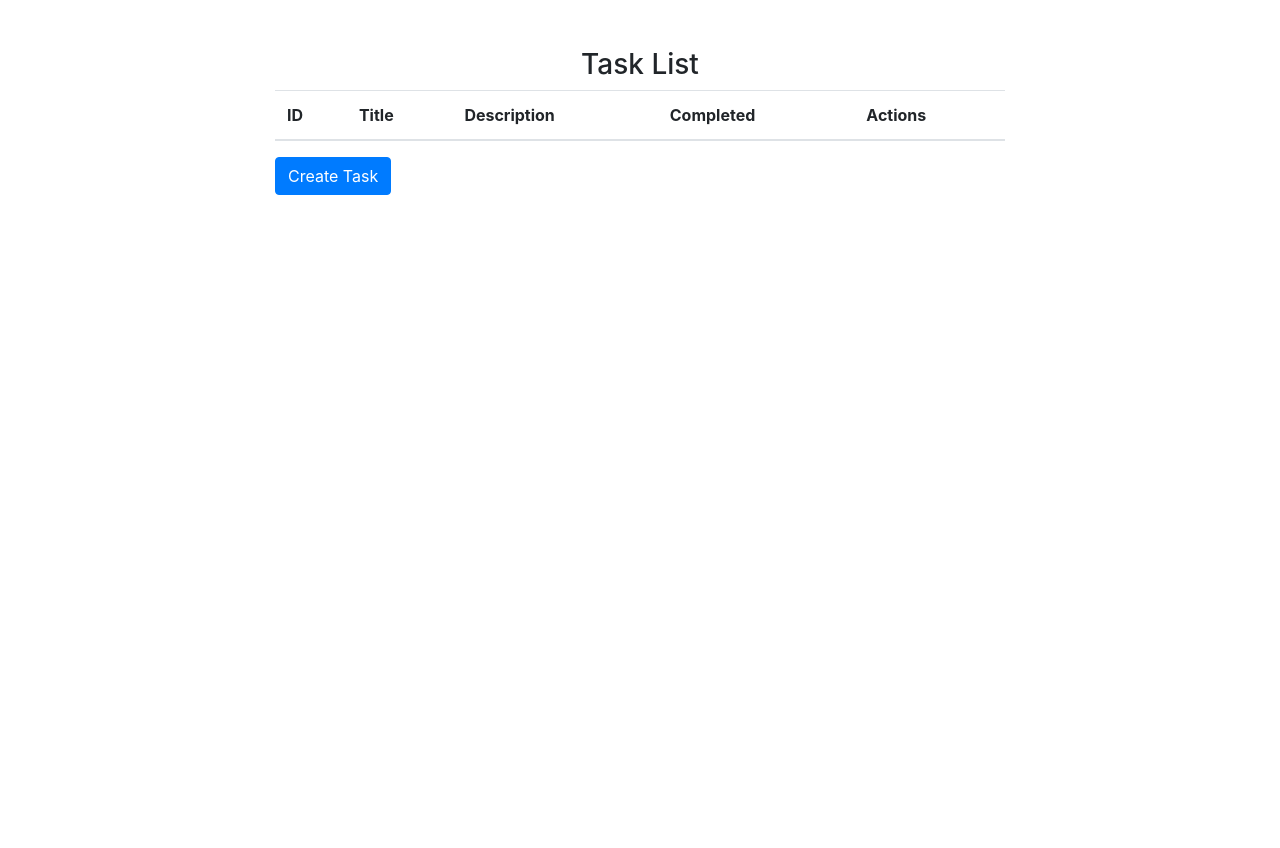
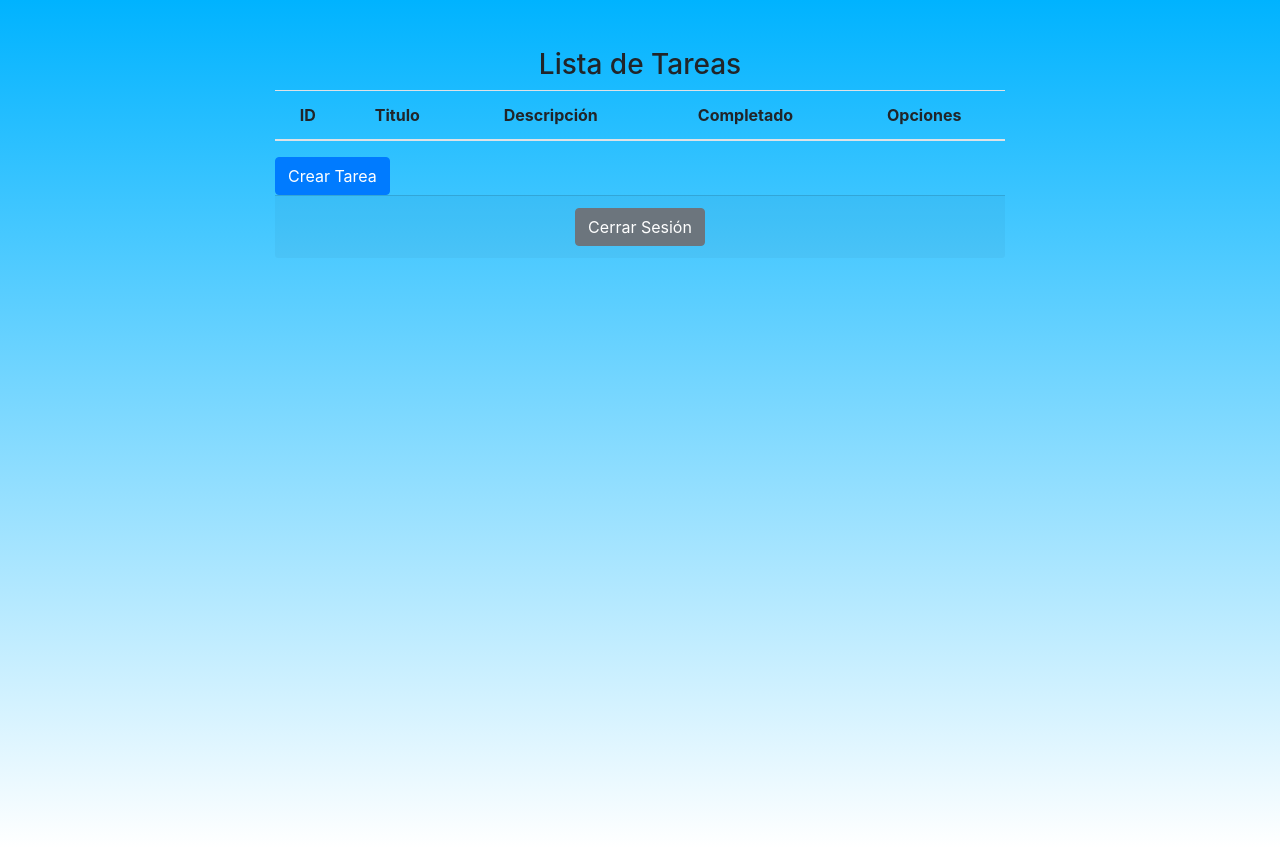
Before and after one commit to cristian-071994/prueba_hesego, a Flask app: page /tasks.html in a window 1280 px wide. Before the commit the page ends 195 px from the top, so only its background shows below. Run offline with Flask 3, Linux system fonts and the light colour scheme; lists and menus that the app fills with data are empty; some libraries are stand-ins or nearby versions.

Commit message:
actualizacion diseño

```diff
--- a/frontend/templates/tasks.html
+++ b/frontend/templates/tasks.html
@@ -1,72 +1,85 @@
 <!DOCTYPE html>
-<html lang="en">
+<html lang="es">
 <head>
     <meta charset="UTF-8">
     <meta name="viewport" content="width=device-width, initial-scale=1.0">
-    <title>Task List</title>
+    <title>Lista de Tareas</title>
     <link href="https://stackpath.bootstrapcdn.com/bootstrap/4.5.2/css/bootstrap.min.css" rel="stylesheet">
+    <style>
+        .gradient-bg {
+            background: linear-gradient(to bottom, rgb(0, 179, 255), white);
+            min-height: 100vh; /* Ensure the background covers the whole viewport height */
+        }
+    </style>
 </head>
-<body>
-    <div class="container mt-5">
-        <h3 class="text-center">Task List</h3>
+<body class="gradient-bg">
+    <div class="container mt-5 ">
+        <h3 class="text-center">Lista de Tareas</h3>
         <div class="row justify-content-center">
             <div class="col-md-8">
                 <table class="table table-striped">
-                    <thead>
+                    <thead class="text-center">
                         <tr>
                             <th>ID</th>
-                            <th>Title</th>
-                            <th>Description</th>
-                            <th>Completed</th>
-                            <th>Actions</th>
+                            <th>Titulo</th>
+                            <th>Descripción</th>
+                            <th>Completado</th>
+                            <th>Opciones</th>
                         </tr>
                     </thead>
                     <tbody id="task-table-body">
                         <!-- Las filas de tareas se agregarán aquí -->
                     </tbody>
                 </table>
-                <button class="btn btn-primary" onclick="showCreateTaskForm()">Create Task</button>
+                <button class="btn btn-primary" onclick="showCreateTaskForm()">Crear Tarea</button>
+                <div class="card-footer text-center">
+                    <button class="btn btn-secondary" onclick="window.location.href='/'">Cerrar Sesión</button>
+                </div>
             </div>
         </div>
         <div id="task-form-container" class="row justify-content-center mt-5" style="display: none;">
             <div class="col-md-6">
                 <div class="card">
                     <div class="card-header">
-                        <h3 class="text-center" id="task-form-title">Create Task</h3>
+                        <h3 class="text-center" id="task-form-title">Crear Tarea</h3>
                     </div>
                     <div class="card-body">
                         <form id="task-form">
                             <input type="hidden" id="task-id">
                             <div class="form-group">
-                                <label for="title">Title</label>
+                                <label for="title">Titulo</label>
                                 <input type="text" class="form-control" id="title" required>
                             </div>
                             <div class="form-group">
-                                <label for="description">Description</label>
+                                <label for="description">Descripción</label>
                                 <textarea class="form-control" id="description" required></textarea>
                             </div>
                             <div class="form-group">
-                                <label for="completed">Completed</label>
+                                <label for="completed">Completado</label>
                                 <input type="checkbox" id="completed">
                             </div>
-                            <button type="submit" class="btn btn-primary btn-block">Save Task</button>
-                            <button type="button" class="btn btn-secondary btn-block" onclick="hideTaskForm()">Cancel</button>
+                            <button type="submit" class="btn btn-primary btn-block">Guardar Tarea</button>
+                            <button type="button" class="btn btn-secondary btn-block" onclick="hideTaskForm()">Cancelar</button>
                         </form>
                     </div>
                 </div>
             </div>
         </div>
     </div>
-
+    <!-- cargue de bibliotecas necesarias para el desarrollo del proyecto -->
     <script src="https://code.jquery.com/jquery-3.5.1.slim.min.js"></script>
     <script src="https://cdn.jsdelivr.net/npm/@popperjs/core@2.5.4/dist/umd/popper.min.js"></script>
     <script src="https://stackpath.bootstrapcdn.com/bootstrap/4.5.2/js/bootstrap.min.js"></script>
+
+    <!-- Interaccion con la API -->
     <script>
+        /* inicializacion y cargue de tareas, ejecutar el codigo al cargar el DOM */
         document.addEventListener('DOMContentLoaded', function() {
-            const token = localStorage.getItem('access_token');
+            const token = localStorage.getItem('access_token');//obtencion del token
             fetchTasks(token);
         });
 
+        /* obtener las tareas */
         function fetchTasks(token) {
             fetch('/api/tasks', {
                 method: 'GET',
@@ -75,9 +88,12 @@
                 }
             })
             .then(response => response.json())
+            /* gestion de la tabla devuelta */
             .then(data => {
                 const tableBody = document.getElementById('task-table-body');
-                tableBody.innerHTML = '';  // Clear the table
+                tableBody.innerHTML = '';  // Limpiar la tabla
+
+                /* recorrer la tarea recibida y crear fila con los datos, anexar botones */
                 data.forEach(task => {
                     const row = document.createElement('tr');
                     row.innerHTML = `
@@ -86,8 +102,8 @@
                         <td>${task.description}</td>
                         <td>${task.completed ? 'Yes' : 'No'}</td>
                         <td>
-                            <button class="btn btn-sm btn-info" onclick="editTask(${task.id}, '${task.title}', '${task.description}', ${task.completed})">Edit</button>
-                            <button class="btn btn-sm btn-danger" onclick="deleteTask(${task.id})">Delete</button>
+                            <button class="btn btn-sm btn-info" onclick="editTask(${task.id}, '${task.title}', '${task.description}', ${task.completed})">Editar</button>
+                            <button class="btn btn-sm btn-danger" onclick="deleteTask(${task.id})">Eliminar</button>
                         </td>
                     `;
                     tableBody.appendChild(row);
@@ -95,8 +111,9 @@
             });
         }
 
+        /* prepara y muestra el formulario para crear una nueva tarea */
         function showCreateTaskForm() {
-            document.getElementById('task-form-title').innerText = 'Create Task';
+            document.getElementById('task-form-title').innerText = 'Crear Nueva Tarea';
             document.getElementById('task-id').value = '';
             document.getElementById('title').value = '';
             document.getElementById('description').value = '';
@@ -104,12 +121,14 @@
             document.getElementById('task-form-container').style.display = 'block';
         }
 
+        /* oculta el formulario de tareas */
         function hideTaskForm() {
             document.getElementById('task-form-container').style.display = 'none';
         }
 
+        /* Llena el formulario con los datos de la tarea a editar y lo muestra */
         function editTask(id, title, description, completed) {
-            document.getElementById('task-form-title').innerText = 'Edit Task';
+            document.getElementById('task-form-title').innerText = 'Editar Tarea';
             document.getElementById('task-id').value = id;
             document.getElementById('title').value = title;
             document.getElementById('description').value = description;
@@ -117,6 +136,7 @@
             document.getElementById('task-form-container').style.display = 'block';
         }
 
+        /* manejo de las tareas, crear - actualizar */
         document.getElementById('task-form').addEventListener('submit', function(event) {
             event.preventDefault();
             const id = document.getElementById('task-id').value;
@@ -126,7 +146,7 @@
             const token = localStorage.getItem('access_token');
 
             if (id) {
-                // Update existing task
+                // actualizar tarea existente
                 fetch(`/api/tasks/${id}`, {
                     method: 'PUT',
                     headers: {
@@ -137,12 +157,12 @@
                 })
                 .then(response => response.json())
                 .then(data => {
-                    alert('Task updated successfully!');
+                    alert('Tarea actualizada exitosamente!');
                     hideTaskForm();
                     fetchTasks(token);
                 });
             } else {
-                // Create new task
+                // Crear nueva tarea
                 fetch('/api/tasks', {
                     method: 'POST',
                     headers: {
@@ -153,16 +173,17 @@
                 })
                 .then(response => response.json())
                 .then(data => {
-                    alert('Task created successfully!');
+                    alert('Tarea creada exitosamente!');
                     hideTaskForm();
                     fetchTasks(token);
                 });
             }
         });
 
+        /* eliminar tarea */
         function deleteTask(id) {
             const token = localStorage.getItem('access_token');
-            if (confirm('Are you sure you want to delete this task?')) {
+            if (confirm('¿Estás seguro de que deseas eliminar esta tarea?')) {
                 fetch(`/api/tasks/${id}`, {
                     method: 'DELETE',
                     headers: {
@@ -170,7 +191,7 @@
                     }
                 })
                 .then(response => {
-                    alert('Task deleted successfully!');
+                    alert('Tarea eliminada exitosamente!');
                     fetchTasks(token);
                 });
             }
```
Also changed, not shown: frontend/templates/index.html (+10 -2 lines), frontend/templates/register.html (+23 -11 lines).
